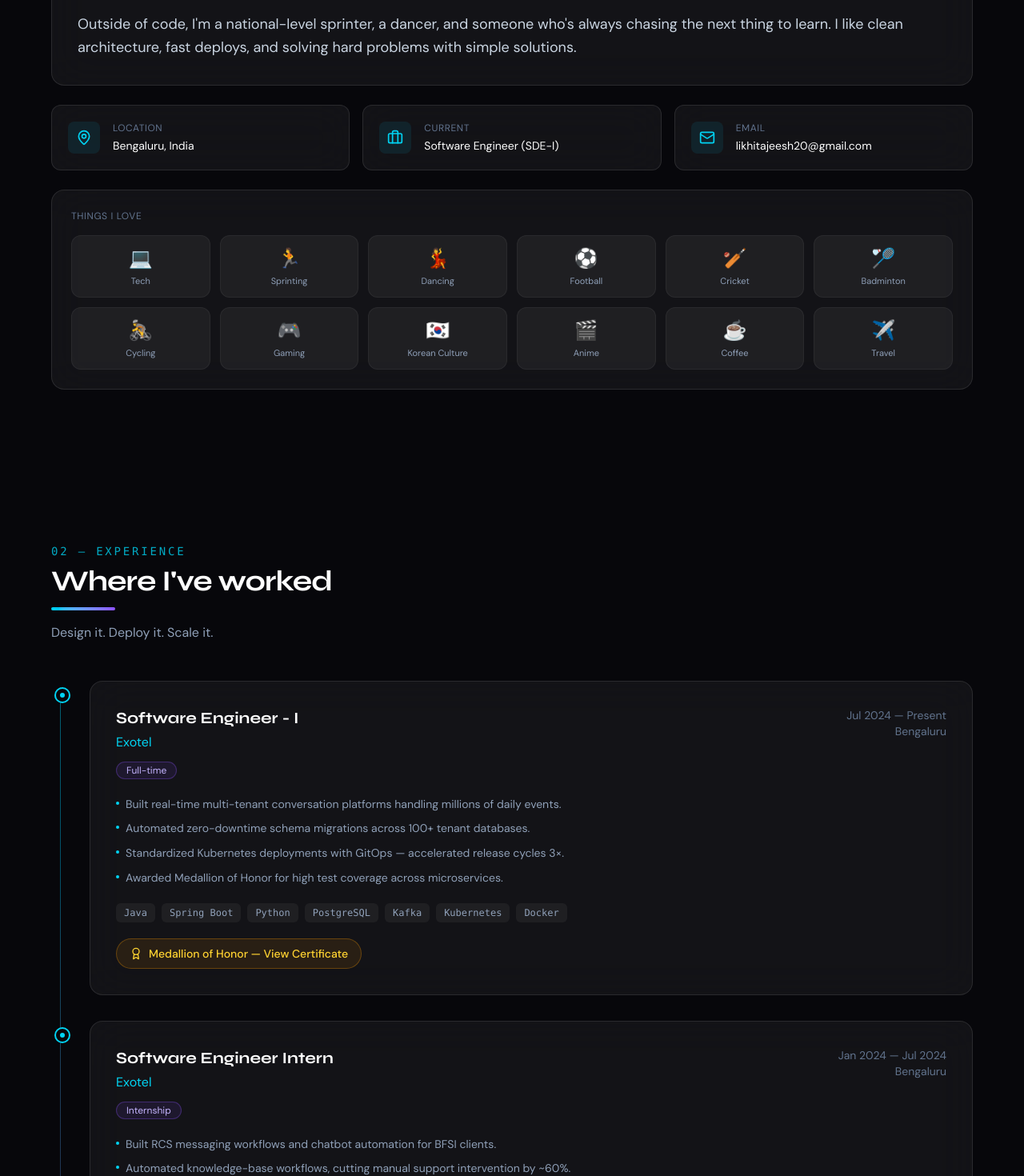
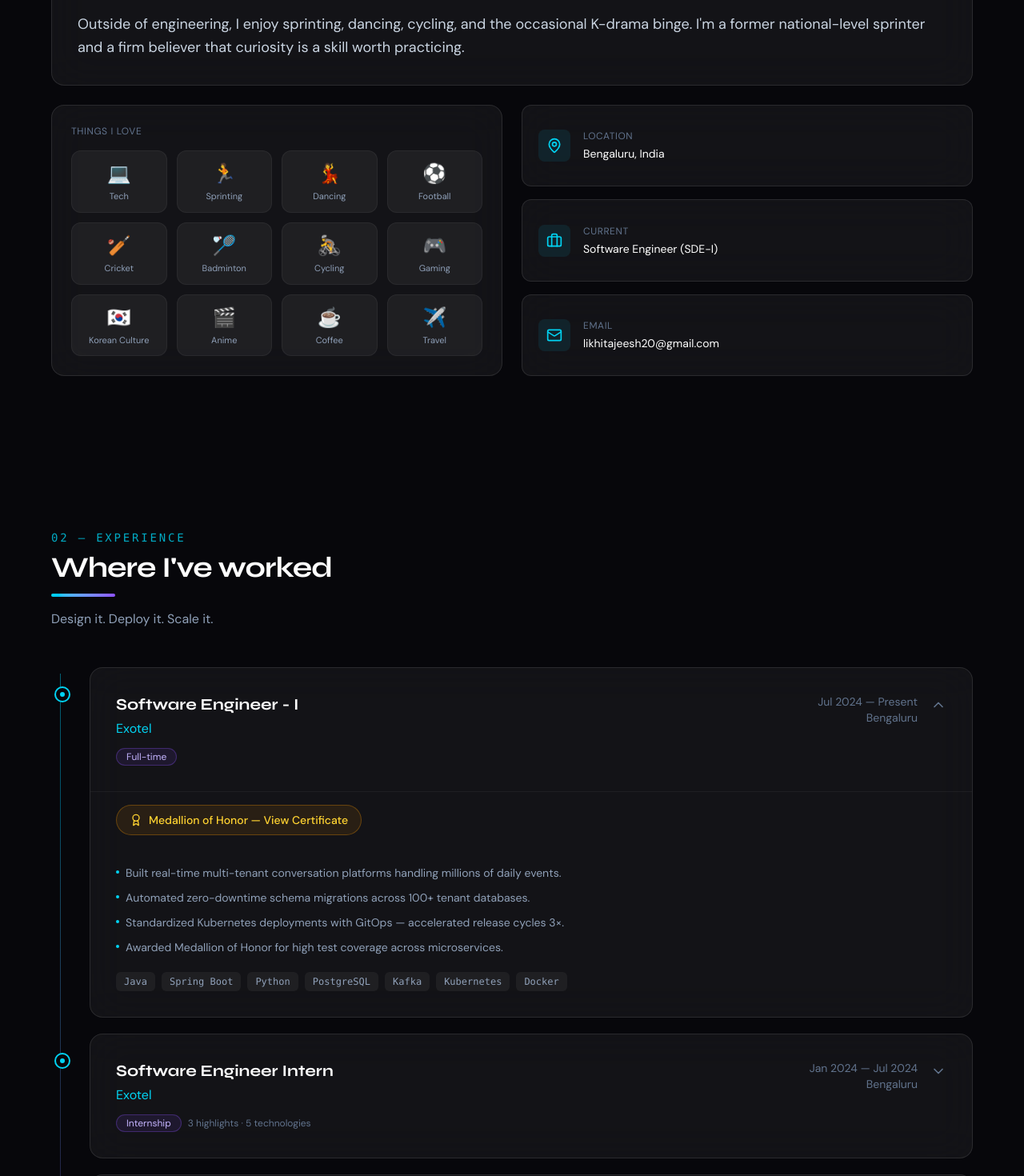
Before and after one commit to Likkiii/likhit-portfolio, a React (Vite) app: page / in a window 1280 px wide. Shown: the part 1160-2630 px from the top of the page at 80% size. Built offline with nearby package versions, Linux system fonts and the light colour scheme.

Commit message:
Polish skills, experience accordions, About layout, and contact section

```diff
--- a/src/components/About.tsx
+++ b/src/components/About.tsx
@@ -25,16 +25,43 @@ export function About() {
             initial={{ opacity: 0, y: 20 }}
             whileInView={{ opacity: 1, y: 0 }}
             viewport={{ once: true }}
-            className="glass rounded-2xl p-8"
+            className="glass rounded-2xl p-6 sm:p-8"
           >
             {profile.about.split("\n\n").map((para) => (
-              <p key={para.slice(0, 24)} className="mb-4 text-lg leading-relaxed text-slate-300 last:mb-0">
+              <p key={para.slice(0, 24)} className="mb-4 text-base leading-relaxed text-slate-300 last:mb-0 sm:text-lg">
                 {para}
               </p>
             ))}
           </motion.div>
 
-          <div className="grid auto-rows-fr gap-4 sm:grid-cols-3">
+          <div className="grid gap-6 md:grid-cols-2 md:items-stretch">
+            <motion.div
+              initial={{ opacity: 0, y: 20 }}
+              whileInView={{ opacity: 1, y: 0 }}
+              viewport={{ once: true }}
+              transition={{ delay: 0.1 }}
+              className="glass flex h-full flex-col rounded-2xl p-6"
+            >
+              <p className="mb-4 text-xs uppercase tracking-wider text-slate-500">Things I love</p>
+              <div className="grid flex-1 grid-cols-3 content-start gap-3 sm:grid-cols-4">
+                {interests.map((item, i) => (
+                  <motion.div
+                    key={item.label}
+                    initial={{ opacity: 0, scale: 0.9 }}
+                    whileInView={{ opacity: 1, scale: 1 }}
+                    viewport={{ once: true }}
+                    transition={{ delay: i * 0.03 }}
+                    whileHover={{ scale: 1.06, y: -2 }}
+                    className="flex cursor-default flex-col items-center gap-1.5 rounded-xl border border-white/5 bg-white/5 p-3 text-center transition hover:border-cyan-500/30 hover:bg-cyan-500/10"
+                  >
+                    <span className="text-2xl">{item.emoji}</span>
+                    <span className="text-[11px] leading-tight text-slate-400">{item.label}</span>
+                  </motion.div>
+                ))}
+              </div>
+            </motion.div>
+
+            <div className="flex h-full flex-col gap-4">
               {facts.map(({ icon: Icon, label, value, href }, i) => (
                 <motion.div
                   key={label}
@@ -42,7 +69,7 @@ export function About() {
                   whileInView={{ opacity: 1, y: 0 }}
                   viewport={{ once: true }}
                   transition={{ delay: i * 0.06 }}
-                className="glass flex h-full items-center gap-4 rounded-xl p-5"
+                  className="glass flex flex-1 items-center gap-4 rounded-xl p-5"
                 >
                   <div className="shrink-0 rounded-lg bg-cyan-500/10 p-2.5 text-cyan-400">
                     <Icon size={20} />
@@ -63,32 +90,7 @@ export function About() {
                 </motion.div>
               ))}
             </div>
-
-          <motion.div
-            initial={{ opacity: 0, y: 20 }}
-            whileInView={{ opacity: 1, y: 0 }}
-            viewport={{ once: true }}
-            transition={{ delay: 0.1 }}
-            className="glass rounded-2xl p-6"
-          >
-            <p className="mb-4 text-xs uppercase tracking-wider text-slate-500">Things I love</p>
-            <div className="grid grid-cols-3 gap-3 sm:grid-cols-4 md:grid-cols-6">
-              {interests.map((item, i) => (
-                <motion.div
-                  key={item.label}
-                  initial={{ opacity: 0, scale: 0.9 }}
-                  whileInView={{ opacity: 1, scale: 1 }}
-                  viewport={{ once: true }}
-                  transition={{ delay: i * 0.03 }}
-                  whileHover={{ scale: 1.06, y: -2 }}
-                  className="flex cursor-default flex-col items-center gap-1.5 rounded-xl border border-white/5 bg-white/5 p-3 text-center transition hover:border-cyan-500/30 hover:bg-cyan-500/10"
-                >
-                  <span className="text-2xl">{item.emoji}</span>
-                  <span className="text-[11px] leading-tight text-slate-400">{item.label}</span>
-                </motion.div>
-              ))}
           </div>
-          </motion.div>
         </div>
       </div>
     </section>
--- a/src/components/Contact.tsx
+++ b/src/components/Contact.tsx
@@ -13,7 +13,6 @@ export function Contact() {
           id="contact"
           label="06 — Contact"
           title="Let's connect"
-          subtitle="Open to interesting conversations, collaborations, and opportunities."
         />
 
         <motion.div
@@ -22,7 +21,7 @@ export function Contact() {
           viewport={{ once: true }}
           className="gradient-border relative overflow-hidden rounded-3xl"
         >
-          <div className="gradient-border-inner relative p-10 text-center md:p-16">
+          <div className="gradient-border-inner relative p-6 text-center sm:p-10 md:p-16">
             <motion.div
               className="pointer-events-none absolute -left-20 -top-20 h-60 w-60 rounded-full bg-cyan-500/20 blur-[80px]"
               animate={{ scale: [1, 1.2, 1], opacity: [0.3, 0.5, 0.3] }}
@@ -35,20 +34,21 @@ export function Contact() {
             />
 
             <h3 className="relative font-display text-3xl font-bold text-white sm:text-5xl">
-              Want to work{" "}
-              <span className="gradient-text-animated">together?</span>
+              Always up for a{" "}
+              <span className="gradient-text-animated">good chat</span>
             </h3>
-            <p className="relative mx-auto mt-4 max-w-lg text-slate-400">
-              Drop me an email or connect on LinkedIn — I&apos;d love to hear from you.
+            <p className="relative mx-auto mt-4 max-w-md text-slate-400">
+              Tech, sports, products, startups — or any cool ideas 🚀
             </p>
 
-            <div className="relative mt-8 flex justify-center">
+            <div className="relative mt-8 flex justify-center px-2">
               <MagneticButton
                 href={`mailto:${profile.email}`}
-                className="btn-shimmer glow-ring inline-flex items-center gap-2 rounded-full px-8 py-4 text-sm font-bold text-[#07070b]"
+                className="btn-shimmer glow-ring inline-flex max-w-full items-center gap-2 rounded-full px-5 py-3.5 text-xs font-bold text-[#07070b] sm:px-8 sm:py-4 sm:text-sm"
               >
-                <Send size={18} />
-                {profile.email}
+                <Send size={18} className="shrink-0" />
+                <span className="truncate sm:hidden">Email me</span>
+                <span className="hidden truncate sm:inline">{profile.email}</span>
               </MagneticButton>
             </div>
 
--- a/src/components/Experience.tsx
+++ b/src/components/Experience.tsx
@@ -1,11 +1,21 @@
 import { useState } from "react";
 import { motion, AnimatePresence } from "framer-motion";
-import { Award, X } from "lucide-react";
+import { Award, ChevronDown, X } from "lucide-react";
 import { experience } from "../data/profile";
 import { SectionHeading } from "./SectionHeading";
 
 export function Experience() {
+  const [open, setOpen] = useState<Set<number>>(() => new Set([0]));
   const [lightbox, setLightbox] = useState<string | null>(null);
+
+  const toggle = (index: number) => {
+    setOpen((prev) => {
+      const next = new Set(prev);
+      if (next.has(index)) next.delete(index);
+      else next.add(index);
+      return next;
+    });
+  };
 
   return (
     <section id="experience" className="scroll-mt-24 px-5 py-24">
@@ -17,8 +27,11 @@ export function Experience() {
           subtitle="Design it. Deploy it. Scale it."
         />
 
-        <div className="relative space-y-8 before:absolute before:left-[7px] before:top-2 before:h-[calc(100%-1rem)] before:w-px before:bg-gradient-to-b before:from-cyan-500/50 before:to-violet-500/20 md:before:left-[11px]">
-          {experience.map((job, i) => (
+        <div className="relative space-y-4 before:absolute before:left-[7px] before:top-2 before:h-[calc(100%-1rem)] before:w-px before:bg-gradient-to-b before:from-cyan-500/50 before:to-violet-500/20 md:before:left-[11px] md:space-y-5">
+          {experience.map((job, i) => {
+            const isOpen = open.has(i);
+
+            return (
               <motion.article
                 key={`${job.company}-${job.role}`}
                 initial={{ opacity: 0, y: 24 }}
@@ -27,29 +40,82 @@ export function Experience() {
                 transition={{ delay: i * 0.06 }}
                 className="relative pl-8 md:pl-12"
               >
-              <span className="absolute left-0 top-2 flex h-4 w-4 items-center justify-center rounded-full border-2 border-cyan-400 bg-[#07070b] md:left-1 md:h-5 md:w-5">
+                <span className="absolute left-0 top-5 flex h-4 w-4 items-center justify-center rounded-full border-2 border-cyan-400 bg-[#07070b] md:left-1 md:top-6 md:h-5 md:w-5">
                   <span className="h-1.5 w-1.5 rounded-full bg-cyan-400" />
                 </span>
 
-              <div className="glass rounded-2xl p-6 transition hover:border-cyan-500/20 md:p-8">
-                <div className="flex flex-wrap items-start justify-between gap-3">
-                  <div>
+                <div className="glass overflow-hidden rounded-2xl transition hover:border-cyan-500/20">
+                  <button
+                    type="button"
+                    onClick={() => toggle(i)}
+                    aria-expanded={isOpen}
+                    className="flex w-full items-start gap-4 p-6 text-left md:p-8"
+                  >
+                    <div className="min-w-0 flex-1">
+                      <div className="flex flex-col gap-3 sm:flex-row sm:items-start sm:justify-between">
+                        <div className="min-w-0">
                           <h3 className="font-display text-xl font-bold text-white">{job.role}</h3>
                           <p className="mt-1 text-cyan-400">{job.company}</p>
                         </div>
-                  <div className="text-right text-sm text-slate-500">
+                        <div className="shrink-0 text-sm text-slate-500 sm:text-right">
                           <p>{job.period}</p>
                           <p>{job.location}</p>
                         </div>
                       </div>
 
-                <span className="mt-3 inline-block rounded-full border border-violet-500/30 bg-violet-500/10 px-3 py-0.5 text-xs text-violet-300">
+                      <div className="mt-3 flex flex-wrap items-center gap-2">
+                        <span className="inline-block rounded-full border border-violet-500/30 bg-violet-500/10 px-3 py-0.5 text-xs text-violet-300">
                           {job.type}
                         </span>
+                        {!isOpen && (
+                          <span className="text-xs text-slate-500">
+                            {job.highlights.length} highlights · {job.tech.length} technologies
+                          </span>
+                        )}
+                      </div>
+                    </div>
 
-                <ul className="mt-5 space-y-2">
+                    <ChevronDown
+                      size={20}
+                      className={`mt-1 shrink-0 text-slate-500 transition-transform duration-300 ${
+                        isOpen ? "rotate-180 text-cyan-400" : ""
+                      }`}
+                      aria-hidden
+                    />
+                  </button>
+
+                  {job.badge && (
+                    <div className="border-t border-white/5 px-6 pb-5 pt-4 md:px-8">
+                      <motion.button
+                        type="button"
+                        onClick={() => setLightbox(job.badge!.image)}
+                        whileHover={{ scale: 1.03 }}
+                        whileTap={{ scale: 0.98 }}
+                        className="inline-flex items-center gap-2 rounded-full border border-amber-500/30 bg-amber-500/10 px-4 py-2 text-sm font-medium text-amber-300 transition hover:border-amber-500/50 hover:bg-amber-500/20"
+                      >
+                        <Award size={16} />
+                        {job.badge.label}
+                      </motion.button>
+                    </div>
+                  )}
+
+                  <motion.div
+                    initial={false}
+                    animate={{ height: isOpen ? "auto" : 0 }}
+                    transition={{ duration: 0.3, ease: [0.22, 1, 0.36, 1] }}
+                    className="overflow-hidden"
+                  >
+                    <div
+                      className={`px-6 pb-6 md:px-8 md:pb-8 ${
+                        job.badge ? "pt-4" : "border-t border-white/5"
+                      }`}
+                    >
+                      <ul className={`space-y-2 ${job.badge ? "" : "mt-5"}`}>
                         {job.highlights.map((point) => (
-                    <li key={point.slice(0, 40)} className="flex gap-2 text-sm leading-relaxed text-slate-400">
+                          <li
+                            key={point.slice(0, 40)}
+                            className="flex gap-2 text-sm leading-relaxed text-slate-400"
+                          >
                             <span className="mt-2 h-1 w-1 shrink-0 rounded-full bg-cyan-400" />
                             {point}
                           </li>
@@ -66,22 +132,12 @@ export function Experience() {
                           </span>
                         ))}
                       </div>
-
-                {job.badge && (
-                  <motion.button
-                    type="button"
-                    onClick={() => setLightbox(job.badge!.image)}
-                    whileHover={{ scale: 1.03 }}
-                    whileTap={{ scale: 0.98 }}
-                    className="mt-5 inline-flex items-center gap-2 rounded-full border border-amber-500/30 bg-amber-500/10 px-4 py-2 text-sm font-medium text-amber-300 transition hover:border-amber-500/50 hover:bg-amber-500/20"
-                  >
-                    <Award size={16} />
-                    {job.badge.label}
-                  </motion.button>
-                )}
+                    </div>
+                  </motion.div>
                 </div>
               </motion.article>
-          ))}
+            );
+          })}
         </div>
       </div>
 
@@ -92,7 +148,7 @@ export function Experience() {
             animate={{ opacity: 1 }}
             exit={{ opacity: 0 }}
             onClick={() => setLightbox(null)}
-            className="fixed inset-0 z-[999] flex items-center justify-center bg-black/80 backdrop-blur-sm p-6"
+            className="fixed inset-0 z-[999] flex items-center justify-center bg-black/80 p-6 backdrop-blur-sm"
           >
             <motion.div
               initial={{ scale: 0.9, opacity: 0 }}
@@ -109,11 +165,7 @@ export function Experience() {
               >
                 <X size={18} />
               </button>
-              <img
-                src={lightbox}
-                alt="Certificate"
-                className="rounded-2xl shadow-2xl"
-              />
+              <img src={lightbox} alt="Certificate" className="rounded-2xl shadow-2xl" />
             </motion.div>
           </motion.div>
         )}
--- a/src/components/Navbar.tsx
+++ b/src/components/Navbar.tsx
@@ -131,6 +131,15 @@ export function Navbar() {
                   </a>
                 </li>
               ))}
+              <li className="mt-2 border-t border-white/10 pt-3">
+                <a
+                  href={`mailto:${profile.email}`}
+                  className="block rounded-full border border-cyan-500/40 bg-gradient-to-r from-cyan-500/15 to-violet-500/15 px-4 py-3 text-center text-sm font-medium text-cyan-300"
+                  onClick={() => setOpen(false)}
+                >
+                  Get in touch
+                </a>
+              </li>
             </ul>
           </motion.div>
         )}
--- a/src/components/Skills.tsx
+++ b/src/components/Skills.tsx
@@ -11,10 +11,10 @@ export function Skills() {
           id="skills"
           label="03 — Skills"
           title="Tech stack & tools"
-          subtitle="Languages, frameworks, cloud, and AI — what I use to ship."
+          subtitle="Backend • Cloud • AI"
         />
 
-        <div className="grid gap-5 sm:grid-cols-2 lg:grid-cols-3">
+        <div className="grid gap-5 md:grid-cols-3">
           {skillCategories.map((cat, i) => (
             <motion.div
               key={cat.name}
--- a/src/components/StatsBar.tsx
+++ /dev/null
@@ -1,66 +0,0 @@
-import { motion, useInView } from "framer-motion";
-import { useRef, useEffect, useState } from "react";
-import { profile } from "../data/profile";
-
-const stats = profile.stats;
-
-function AnimatedStat({
-  value,
-  suffix,
-  decimals = 0,
-}: {
-  value: number;
-  suffix: string;
-  decimals?: number;
-}) {
-  const ref = useRef(null);
-  const inView = useInView(ref, { once: true });
-  const [display, setDisplay] = useState(0);
-
-  useEffect(() => {
-    if (!inView) return;
-    const duration = 1400;
-    const start = performance.now();
-    const tick = (now: number) => {
-      const t = Math.min((now - start) / duration, 1);
-      const eased = 1 - Math.pow(1 - t, 3);
-      setDisplay(value * eased);
-      if (t < 1) requestAnimationFrame(tick);
-    };
-    requestAnimationFrame(tick);
-  }, [inView, value]);
-
-  const formatted =
-    decimals > 0 ? display.toFixed(decimals) : Math.floor(display).toString();
-
-  return (
-    <span ref={ref} className="font-display text-3xl font-bold text-white sm:text-4xl">
-      {formatted}
-      <span className="gradient-text">{suffix}</span>
-    </span>
-  );
-}
-
-export function StatsBar() {
-  return (
-    <motion.div
-      initial={{ opacity: 0, y: 24 }}
-      animate={{ opacity: 1, y: 0 }}
-      transition={{ delay: 0.85 }}
-      className="mt-14 grid grid-cols-2 gap-4 sm:grid-cols-4"
-    >
-      {stats.map((stat, i) => (
-        <motion.div
-          key={stat.label}
-          initial={{ opacity: 0, y: 16 }}
-          animate={{ opacity: 1, y: 0 }}
-          transition={{ delay: 0.9 + i * 0.08 }}
-          className="glass rounded-xl px-4 py-5 text-center transition hover:border-cyan-500/30 hover:shadow-[0_0_30px_-10px_rgba(34,211,238,0.4)]"
-        >
-          <AnimatedStat value={stat.value} suffix={stat.suffix} />
-          <p className="mt-1 text-xs text-slate-500">{stat.label}</p>
-        </motion.div>
-      ))}
-    </motion.div>
-  );
-}
--- a/src/data/profile.ts
+++ b/src/data/profile.ts
@@ -16,15 +16,9 @@ export const profile = {
     leetcode: "https://leetcode.com/u/likkiii/",
     resume: "/Likhit_Ajeesh_Resume.pdf",
   },
-  stats: [
-    { value: 2, suffix: "+", label: "Yrs Experience" },
-    { value: 5, suffix: "+", label: "Production Services" },
-    { value: 1800, suffix: "+", label: "Event Users Served" },
-    { value: 3, suffix: "×", label: "Faster Releases" },
-  ],
-  about: `Software engineer who loves building things end to end — from backend systems handling millions of events to frontends that people actually enjoy using. I work on real-time platforms, infrastructure automation, and everything in between.
+  about: `I'm a software engineer who enjoys building things end to end — from scalable backend systems and AI-powered workflows to products people actually enjoy using.
 
-Outside of code, I'm a national-level sprinter, a dancer, and someone who's always chasing the next thing to learn. I like clean architecture, fast deploys, and solving hard problems with simple solutions.`,
+Outside of engineering, I enjoy sprinting, dancing, cycling, and the occasional K-drama binge. I'm a former national-level sprinter and a firm believer that curiosity is a skill worth practicing.`,
 };
 
 export interface ExperienceItem {
@@ -98,16 +92,16 @@ export const education = [
 
 export const skillCategories = [
   {
-    name: "Languages & Frameworks",
-    skills: ["Java", "Spring Boot", "Python", "FastAPI", "Celery", "JavaScript", "TypeScript", "React", "Next.js", "Vue", "Node.js", "Kafka", "Redux", "Tailwind CSS"],
+    name: "Backend",
+    skills: ["Java", "Spring Boot", "Python", "FastAPI", "Kafka", "PostgreSQL", "Redis", "Beanstalkd"],
   },
   {
-    name: "Databases & Infrastructure",
-    skills: ["PostgreSQL", "pgvector", "TimescaleDB", "MySQL", "MongoDB", "Redis", "Docker", "Kubernetes", "Helm", "ArgoCD", "Terraform", "Ansible", "AWS", "ECR"],
+    name: "Cloud & Infrastructure",
+    skills: ["Docker", "Kubernetes", "Helm", "ArgoCD", "Terraform", "AWS", "CI/CD", "GitOps"],
   },
   {
-    name: "Practices & Tools",
-    skills: ["System Design", "Microservices", "CI/CD", "GitOps", "REST APIs", "E2E Testing", "Selenium", "SonarQube", "Liquibase", "Jenkins", "SQL"],
+    name: "Frontend & AI",
+    skills: ["React", "Next.js", "TypeScript", "LLMs", "RAG", "Vector Search", "OpenAI", "LangChain"],
   },
 ];
 
--- a/src/index.css
+++ b/src/index.css
@@ -8,15 +8,26 @@
 @layer base {
   html {
     scroll-behavior: smooth;
+    overflow-x: clip;
   }
 
   body {
     @apply bg-[#07070b] text-slate-100 antialiased;
     font-family: var(--font-body);
+    overflow-x: clip;
   }
 
   ::selection {
     @apply bg-cyan-500/30 text-white;
+  }
+
+  a[href],
+  button:not(:disabled),
+  [role="button"]:not([aria-disabled="true"]),
+  summary,
+  label[for],
+  select {
+    cursor: pointer;
   }
 }
 
```
Lines whose indentation alone changed are shown as unchanged.
